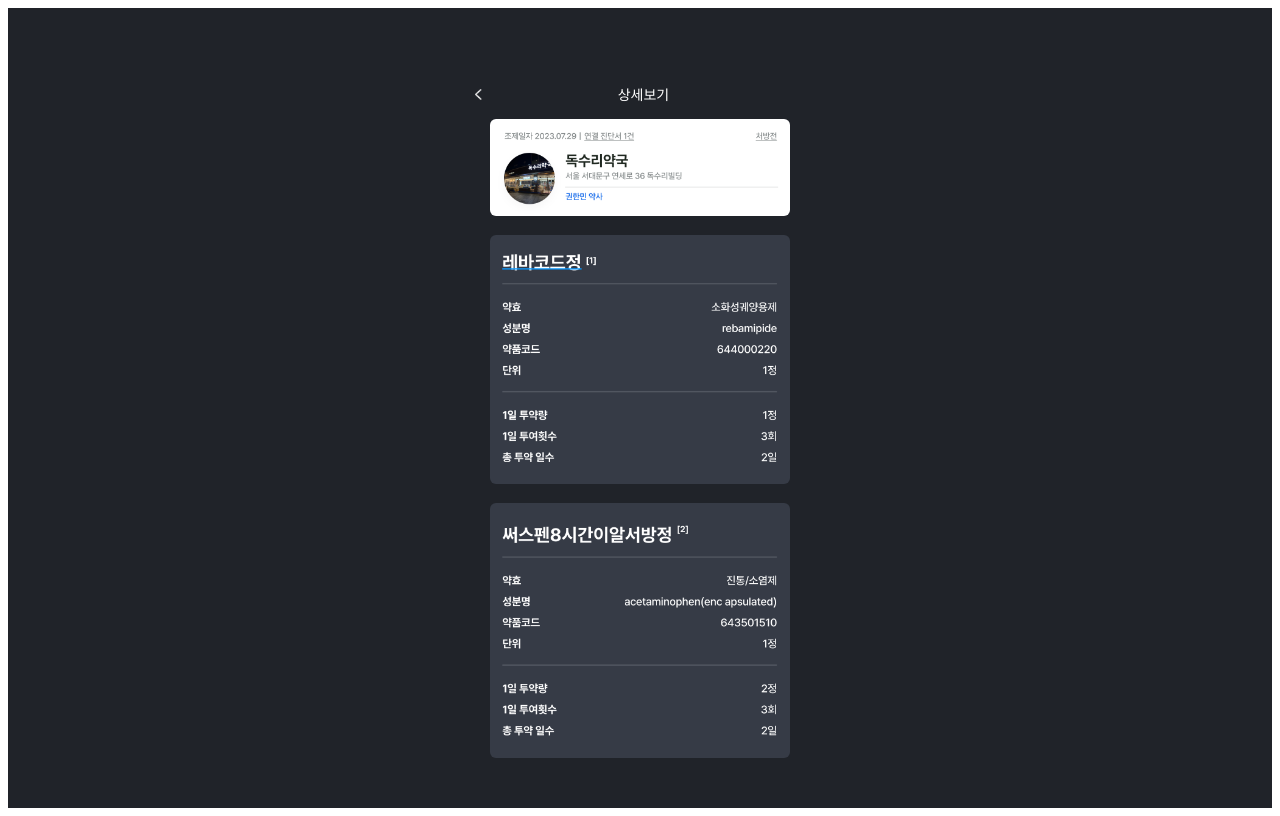
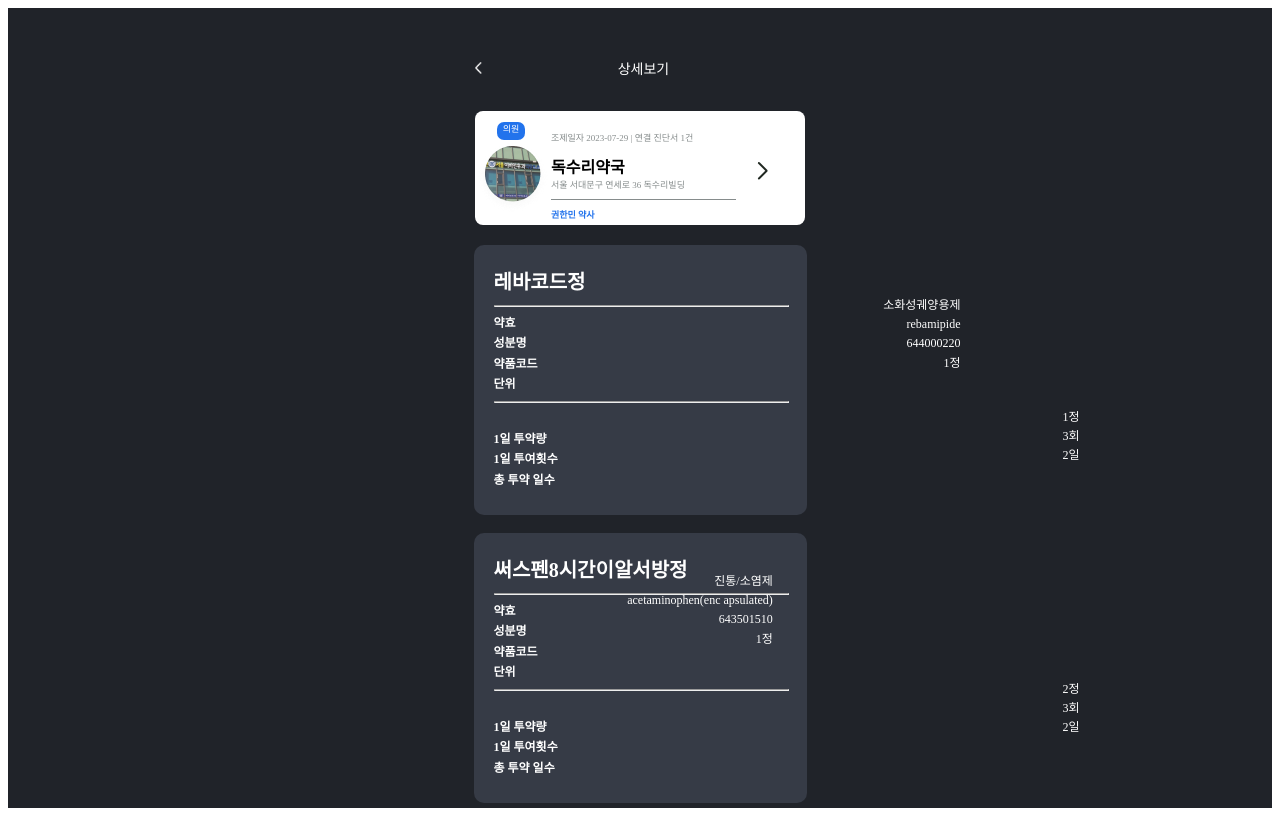
Before and after one commit to binys21/11th-Hackerthon-2023, a React (Create React App) app in the folder ftest/: page /drugdetail in a window 1280 px wide. Built offline with nearby package versions, Linux system fonts and the light colour scheme.

Commit message:
약물상세페이지 렌더링

```diff
--- a/ftest/src/components/category_comp/Hospital.js
+++ b/ftest/src/components/category_comp/Hospital.js
@@ -12,12 +12,13 @@ const Hospital = (props) => {
     const { hospital } = props; //병원 정보를 props로 받아옴
     const navigate = useNavigate();
 
+    const navigateToDetail = () => {
+        navigate("/drugdetail", { state: { hospital } });
+    };
+
     const { filter } = useSelector((state) => state.filter);
 
-    //진단 카테고리면 historyDetail, 약물 카테고리면 drugDetail로 이동하도록
-    const navigateToDetail = () => {
-        navigate("/historydetail");
-    };
+
 
     return (
         <>
--- /dev/null
+++ b/ftest/src/components/detail_comp/DrugCard.js
@@ -0,0 +1,97 @@
+import React, { useState } from "react";
+import styled from "styled-components";
+//image
+import lowbtn from '../../pages/images/lowbtn.png';
+
+const DrugCard=()=>{
+    return(
+        <>
+        <BoxWrapper>
+        <ContentWrapper>
+                <NameWrapper>레바코드정</NameWrapper>
+                <hr></hr>
+                약효
+                <br></br>
+                성분명
+                <br></br>
+                약품코드
+                <br></br>
+                단위
+                <hr></hr>
+                <br></br>
+                1일 투약량
+                <br></br>
+                1일 투여횟수
+                <br></br>
+                총 투약 일수
+            </ContentWrapper>
+
+            <TitleWrapper>
+                소화성궤양용제
+                <br></br>
+                rebamipide
+                <br></br>
+                644000220
+                <br></br>
+                1정
+            </TitleWrapper>
+
+            <CountWrapper>
+                1정
+                <br></br>
+                3회
+                <br></br>
+                2일
+            </CountWrapper>
+
+        </BoxWrapper>
+        </>
+
+    );
+
+};
+export default DrugCard;
+const BoxWrapper=styled.div`
+background-color:#363B46;
+width:333px;
+height:270px;
+color:white;
+border-radius:10px;
+`;
+const ContentWrapper=styled.div`
+font-size:12px;
+font-weight:700;
+margin-top:13px;
+margin-left:20px;
+line-height:1.7;
+hr{
+    width:293px;
+    margin-right:30px;
+}
+`;
+const NameWrapper=styled.div`
+font-size:20px;
+font-weight:600;
+margin-top:20px;
+
+`;
+const TitleWrapper=styled.div`
+font-size:12px;
+font-weight:500;
+text-align:right;
+margin-bottom:50%;
+position: absolute;
+top:37%;
+left: 69%;
+line-height:1.6;
+`;
+const CountWrapper=styled.div`
+color:white;
+z-index:10;
+font-size: 12px;
+font-weight: 500;
+line-height:1.6;
+position: absolute;
+top:51%;
+left: 83%;
+`;
--- /dev/null
+++ b/ftest/src/components/detail_comp/DrugCard2.js
@@ -0,0 +1,97 @@
+import React, { useState } from "react";
+import styled from "styled-components";
+//image
+import lowbtn from '../../pages/images/lowbtn.png';
+
+const DrugCard2=()=>{
+    return(
+        <>
+        <BoxWrapper>
+        <ContentWrapper>
+                <NameWrapper>써스펜8시간이알서방정</NameWrapper>
+                <hr></hr>
+                약효
+                <br></br>
+                성분명
+                <br></br>
+                약품코드
+                <br></br>
+                단위
+                <hr></hr>
+                <br></br>
+                1일 투약량
+                <br></br>
+                1일 투여횟수
+                <br></br>
+                총 투약 일수
+            </ContentWrapper>
+
+            <TitleWrapper>
+                진통/소염제
+                <br></br>
+                acetaminophen(enc apsulated)
+                <br></br>
+                643501510
+                <br></br>
+                1정
+            </TitleWrapper>
+
+            <CountWrapper>
+                2정
+                <br></br>
+                3회
+                <br></br>
+                2일
+            </CountWrapper>
+
+        </BoxWrapper>
+        </>
+
+    );
+
+};
+export default DrugCard2;
+const BoxWrapper=styled.div`
+background-color:#363B46;
+width:333px;
+height:270px;
+color:white;
+border-radius:10px;
+`;
+const ContentWrapper=styled.div`
+font-size:12px;
+font-weight:700;
+margin-top:13px;
+margin-left:20px;
+line-height:1.7;
+hr{
+    width:293px;
+    margin-right:30px;
+}
+`;
+const NameWrapper=styled.div`
+font-size:20px;
+font-weight:600;
+margin-top:20px;
+
+`;
+const TitleWrapper=styled.div`
+font-size:12px;
+font-weight:500;
+text-align:right;
+margin-bottom:50%;
+position: absolute;
+top:71.5%;
+left: 49%;
+line-height:1.6;
+z-index:10;
+`;
+const CountWrapper=styled.div`
+color:white;
+font-size: 12px;
+font-weight: 500;
+line-height:1.6;
+position: absolute;
+top:85%;
+left: 83%;
+`;
--- a/ftest/src/pages/Patient/DrugDetail.js
+++ b/ftest/src/pages/Patient/DrugDetail.js
@@ -1,23 +1,32 @@
 import React, { useState } from "react";
 import styled from "styled-components";
-//image
-import d1 from "../images/drugimages/d1.png";
-import d2 from "../images/drugimages/d2.png";
+import { useLocation } from "react-router-dom";
+
 import d3 from "../images/drugimages/d3.png";
 import Header from '../../components/Header';
+//componenet
+import DrugCard from '../../components/detail_comp/DrugCard';
+import Hospital from '../../components/category_comp/Hospital';
+import DrugCard2 from '../../components/detail_comp/DrugCard2';
 
 const DrugDetail=()=>{
+    const location = useLocation();     //useLocation으로 hospital 상태 정보 가져옴
+    const { hospital } = location.state || {};
+
     return (
         <>
         <Wrapper>
         <Container>
             <Header title="상세보기"/>
-            <ImgWrapper>
-            <img src={d1} width='300px'/>
-            <img src={d2} width = '300px'/>
-            <img src={d3} width = '300px'/>
+            <br></br>
+            <Hospital hospital={{ date: "조제일자 2023-07-29 | 연결 진단서 1건",
+            name: "독수리약국",
+            addr: "서울 서대문구 연세로 36 독수리빌딩",
+            doctor: "권한민 약사" }} />
 
-            </ImgWrapper>
+            <DrugCard/>
+            <br></br>
+            <DrugCard2/>
         </Container>
         </Wrapper>
         </>
```
